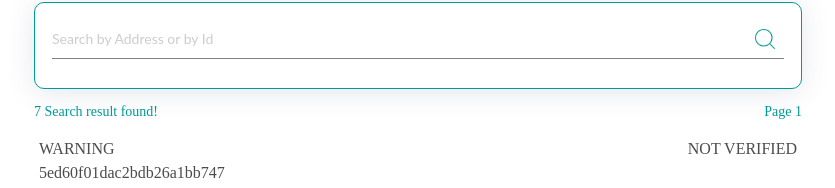
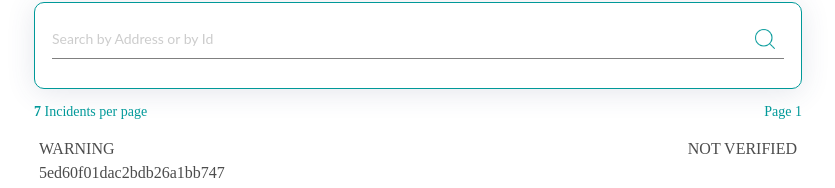
Before and after one commit to mtrabelsi/mos-system, a React (Create React App) app: page / in a window 1280 px wide. Shown: the part 109-297 px from the top of the page, without its empty margins (222-1057 px from the left). Built offline with nearby package versions, Linux system fonts and the light colour scheme.

Commit message:
Added some css animations

```diff
--- a/src/components/IncidentTable/atoms.tsx
+++ b/src/components/IncidentTable/atoms.tsx
@@ -1,10 +1,16 @@
 import s from 'styled-components';
 import { Link } from 'react-router-dom';
-import { defaultColor, lightColor, secondaryColor, smPadding } from '../Global'
+import { smPadding, primarytColor } from '../Global'
 
 export const TableItemWrapper = s.section`
     border-bottom: 1px solid silver;
     padding: 2px;
+    :hover {
+        border: 1px solid ${primarytColor};
+        cursor: pointer;
+        transform: scale(1.1);
+        -webkit-transition: all 0.2s ease-in-out;
+    }
 `
 const UppercaseDiv = s.div`
     text-transform: uppercase;
--- a/src/pages/List/index.tsx
+++ b/src/pages/List/index.tsx
@@ -42,7 +42,7 @@ const List : React.FC<RouteComponentProps & PropsWithChildren<{}> | {}> = (props
         />
 
         <SearchFeedback>
-            <SearchFeedbackItem>{incidentData.length} Search result found!</SearchFeedbackItem>
+            <SearchFeedbackItem><b>{incidentData.length}</b> Incidents per page</SearchFeedbackItem>
             <SearchFeedbackItem>Page {filter.pageNumber}</SearchFeedbackItem>
         </SearchFeedback>
 
```
